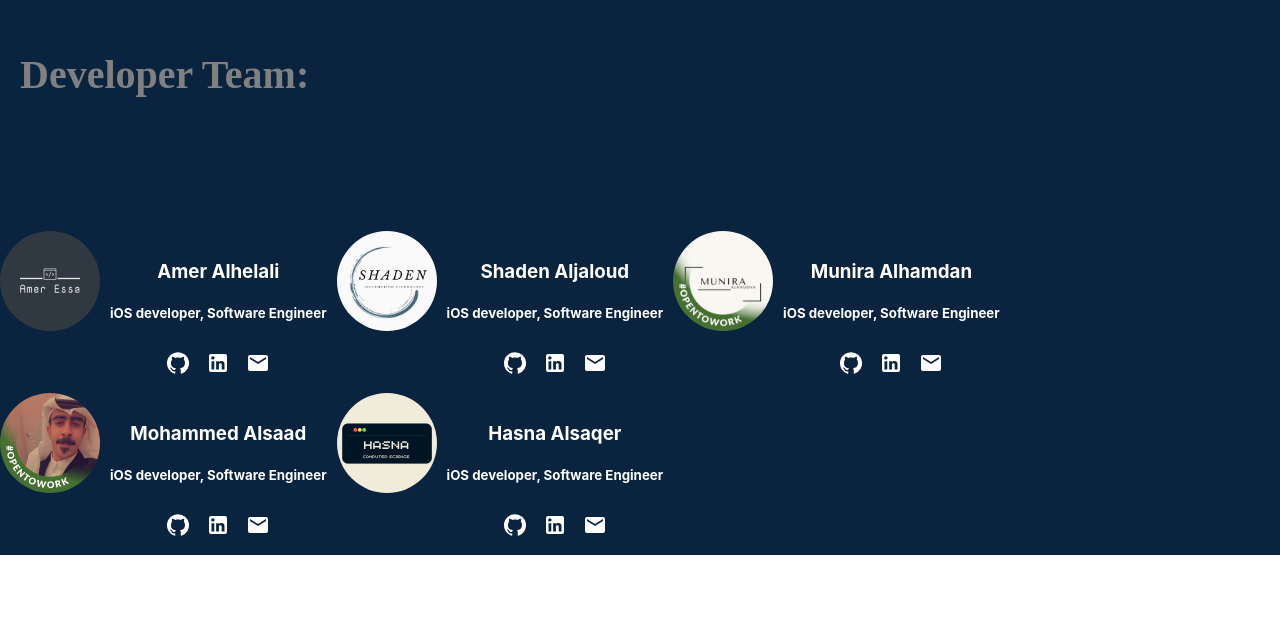
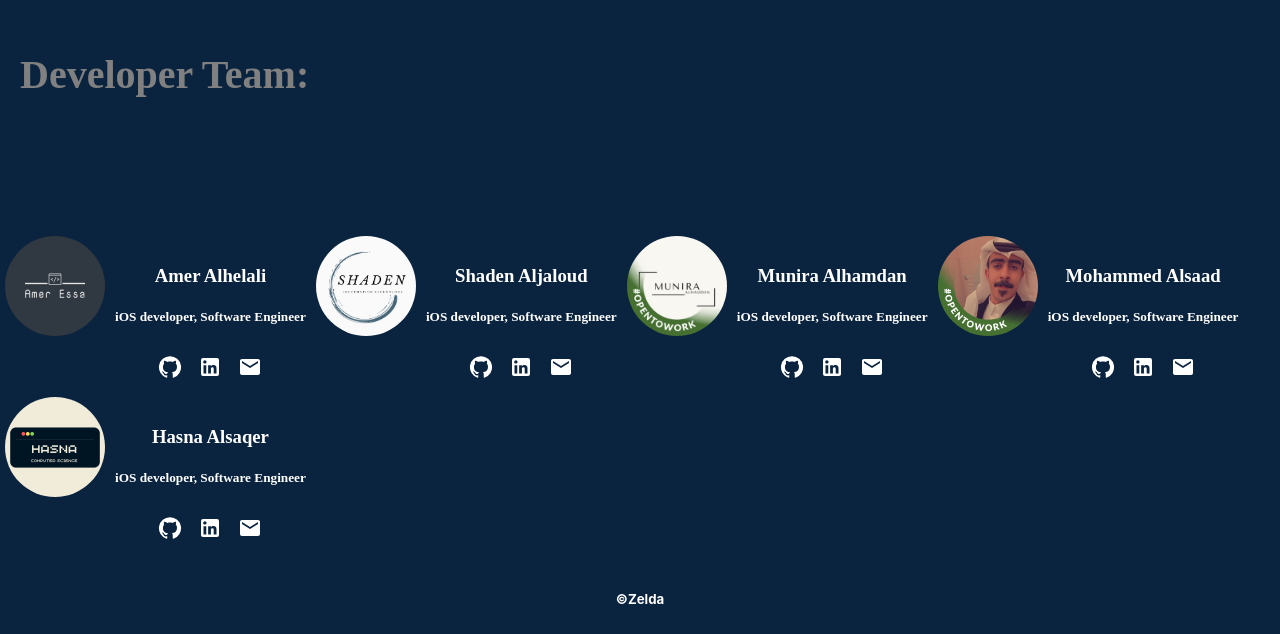
Before and after one commit to Aamer99/zeld_website, a React (Create React App) app: page / in a window 1280 px wide. Shown: the part 3120-3754 px from the top of the page. Before the commit the page ends 3675 px from the top, so only its background shows below. Built offline with nearby package versions, Linux system fonts and the light colour scheme; grey boxes are pictures that could not be loaded.

Commit message:
V2.1 --> fix some bugs in our team section

```diff
--- a/public/index.html
+++ b/public/index.html
@@ -23,6 +23,15 @@
 <link rel="preconnect" href="https://fonts.gstatic.com" crossorigin>
 <link href="https://fonts.googleapis.com/css2?family=Tajawal:wght@200&display=swap" rel="stylesheet">
 
+
+<link rel="preconnect" href="https://fonts.googleapis.com">
+<link rel="preconnect" href="https://fonts.gstatic.com" crossorigin>
+<link href="https://fonts.googleapis.com/css2?family=Tajawal:wght@200&display=swap" rel="stylesheet">
+
+
+<link rel="preconnect" href="https://fonts.googleapis.com">
+<link rel="preconnect" href="https://fonts.gstatic.com" crossorigin>
+<link href="https://fonts.googleapis.com/css2?family=Tajawal:wght@200&display=swap" rel="stylesheet">
 
 <link rel="preconnect" href="https://fonts.googleapis.com">
 <link rel="preconnect" href="https://fonts.gstatic.com" crossorigin>
--- a/src/App.css
+++ b/src/App.css
@@ -31,6 +31,18 @@
   display: flex;
   align-items: center;
   justify-content: center;
+}
+.GithubIcon{
+  color: white;
+}
+.LinkedInIcon{
+  color: white;
+}
+.GithubIcon:hover {
+  color: black;
+}
+.LinkedInIcon:hover {
+  color: #0a66c2;
 }
 
 @media only screen and (max-width: 900px) {
--- a/src/App.js
+++ b/src/App.js
@@ -16,6 +16,10 @@
       <Characters />
       <LiveDemo />
       <OurTeam />
+
+      <div style={{ padding: 5 }}>
+        <h5 style={{ color: "white" }}>©Zelda</h5>
+      </div>
     </div>
   );
 }
--- a/src/Component/ourTeam.js
+++ b/src/Component/ourTeam.js
@@ -46,6 +46,7 @@
               direction="row"
               justifyContent="flex-start"
               alignItems="flex-start"
+              style={{ padding: "5px" }}
             >
               {transition((style, item) =>
                 item ? (
@@ -64,15 +65,15 @@
                           style={{ borderRadius: "50%" }}
                         />
                       </Grid>
-                      <Grid
-                        item
-                        style={{ padding: "10px" }}
-                        // direction="column"
-                        // justifyContent="flex-start"
-                        // alignItems="flex-start"
-                      >
-                        <h3 style={{ color: "white" }}>{item.name}</h3>
-                        <h5 style={{ color: "white" }}>{item.description}</h5>
+                      <Grid item style={{ padding: "10px" }}>
+                        <h3 style={{ color: "white", fontFamily: "Anton" }}>
+                          {item.name}
+                        </h3>
+                        <h5
+                          style={{ color: "white", fontFamily: "EB Garamond" }}
+                        >
+                          {item.description}
+                        </h5>
                         <Grid
                           container
                           direction="row"
@@ -80,28 +81,28 @@
                           alignItems="center"
                         >
                           <IconButton
-                            style={{ color: "white" }}
+                            // style={{ color: "white" }}
+
                             onClick={() => {
                               window.open(`${item.githubURL}`, "'_blank'");
                             }}
                           >
-                            <GitHubIcon />
+                            <GitHubIcon className="GithubIcon" />
                           </IconButton>
                           <IconButton
-                            style={{ color: "white" }}
+                            className="LinkedInIcon"
                             onClick={() => {
                               window.open(`${item.linkedInURL}`, "_blank");
                             }}
                           >
-                            <LinkedInIcon />
+                            <LinkedInIcon className="LinkedInIcon" />
                           </IconButton>
                           <IconButton
-                            style={{ color: "white" }}
                             onClick={() => {
                               window.open(`mailto:${item.email}`);
                             }}
                           >
-                            <Email />
+                            <Email style={{ color: "white" }} />
                           </IconButton>
                         </Grid>
                       </Grid>
```
